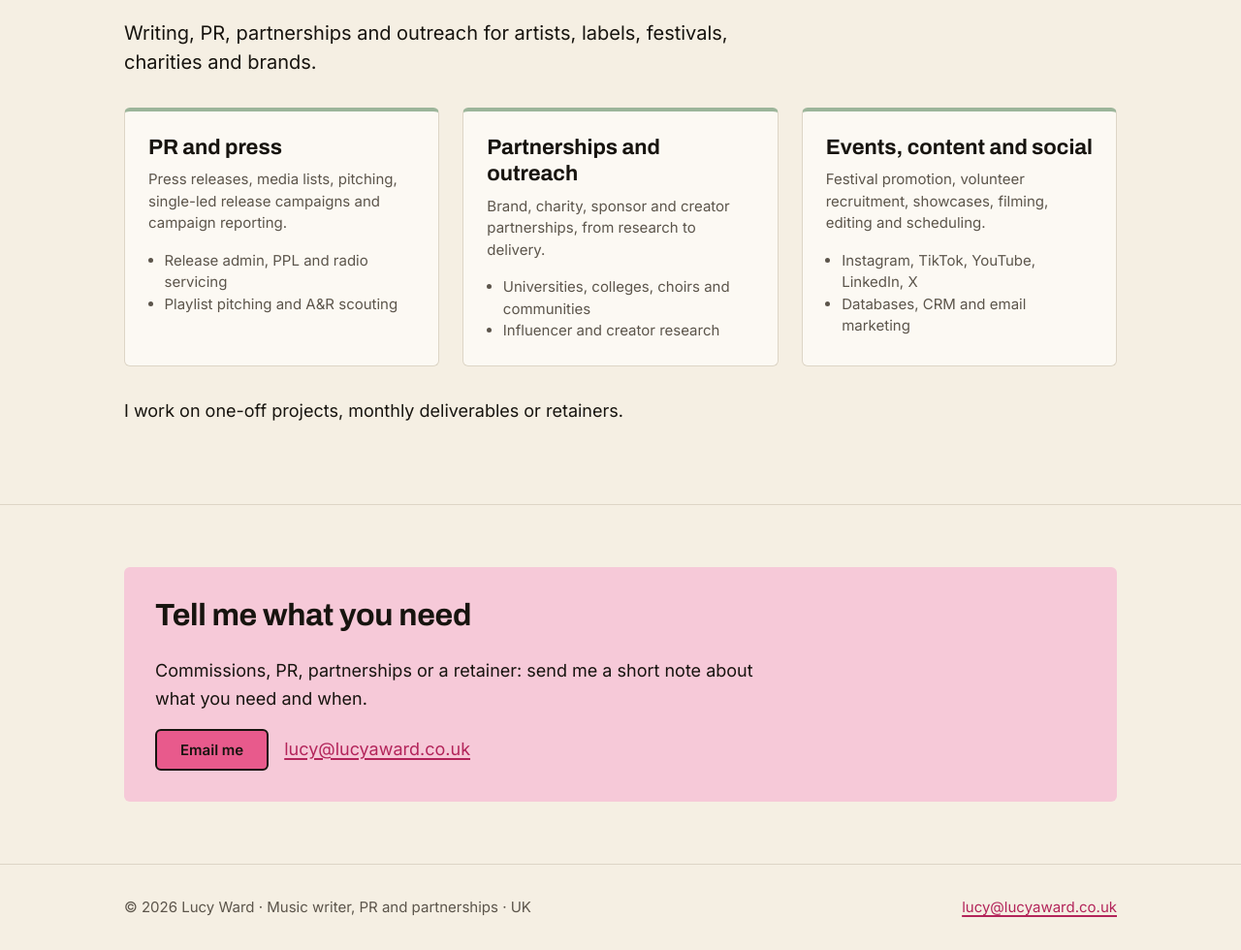
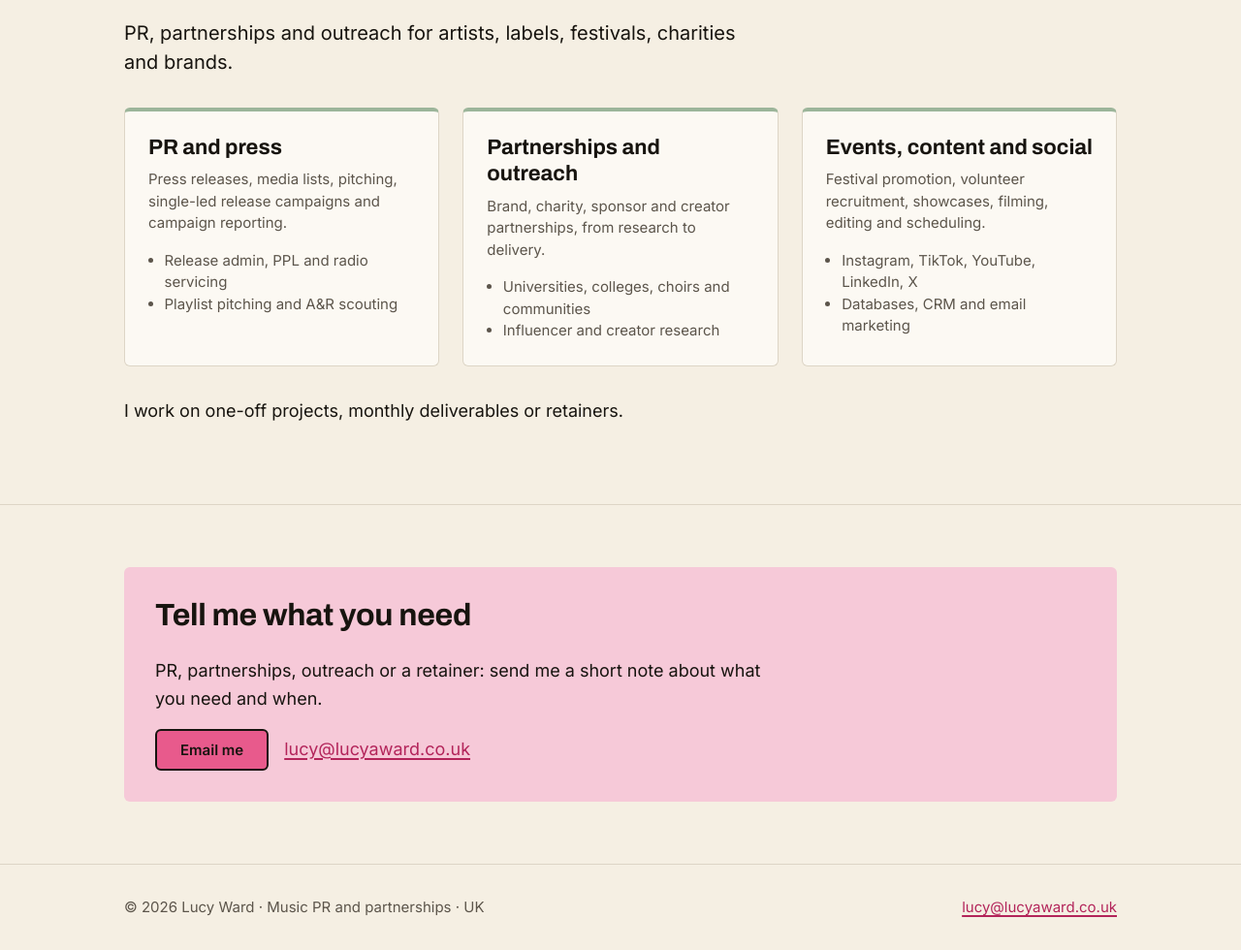
Before and after one commit to lucywxrd-creator/lucyaward.co.uk, a plain HTML site: page services.html in a window 1280 px wide. Shown: the part 224-1204 px from the top of the page at 97% size. Drawn offline with Linux system fonts and the light colour scheme.

Commit message:
Update services.html

```diff
--- a/services.html
+++ b/services.html
@@ -4,9 +4,9 @@
 <meta charset="utf-8">
 <meta name="viewport" content="width=device-width, initial-scale=1">
 <title>Services · Lucy Ward</title>
-<meta name="description" content="Music writing, PR and press, partnerships and outreach, events, content and social from Lucy Ward, a UK freelance music journalist and PR.">
+<meta name="description" content="PR and press, partnerships and outreach, events, content and social from Lucy Ward, a UK freelance music PR.">
 <meta property="og:title" content="Services · Lucy Ward">
-<meta property="og:description" content="Music writing, PR and press, partnerships and outreach, events, content and social from Lucy Ward, a UK freelance music journalist and PR.">
+<meta property="og:description" content="PR and press, partnerships and outreach, events, content and social from Lucy Ward, a UK freelance music PR.">
 <link rel="icon" href="/favicon.ico" sizes="48x48">
 <link rel="icon" href="/favicon.svg" type="image/svg+xml">
 <link rel="apple-touch-icon" href="/apple-touch-icon.png">
@@ -28,7 +28,7 @@
 <section class="hero hero-page"><div class="wrap">
 <p class="label">Services</p>
 <h1 class="display page-title">What I do</h1>
-<p class="lead">Writing, PR, partnerships and outreach for artists, labels, festivals, charities and brands.</p>
+<p class="lead">PR, partnerships and outreach for artists, labels, festivals, charities and brands.</p>
 </div></section>
 <section class="block block-first"><div class="wrap">
 <div class="grid grid-3"><div class="card card-pr"><h3>PR and press</h3><p>Press releases, media lists, pitching, single-led release campaigns and campaign reporting.</p><ul><li>Release admin, PPL and radio servicing</li><li>Playlist pitching and A&amp;R scouting</li></ul></div><div class="card card-pr"><h3>Partnerships and outreach</h3><p>Brand, charity, sponsor and creator partnerships, from research to delivery.</p><ul><li>Universities, colleges, choirs and communities</li><li>Influencer and creator research</li></ul></div><div class="card card-pr"><h3>Events, content and social</h3><p>Festival promotion, volunteer recruitment, showcases, filming, editing and scheduling.</p><ul><li>Instagram, TikTok, YouTube, LinkedIn, X</li><li>Databases, CRM and email marketing</li></ul></div></div>
@@ -37,13 +37,13 @@
 <section class="block"><div class="wrap">
 <div class="panel">
 <h2>Tell me what you need</h2>
-<p>Commissions, PR, partnerships or a retainer: send me a short note about what you need and when.</p>
+<p>PR, partnerships, outreach or a retainer: send me a short note about what you need and when.</p>
 <div class="actions"><a class="btn btn-primary" href="mailto:lucy@lucyaward.co.uk?subject=Enquiry%20via%20lucyaward.co.uk">Email me</a><a href="mailto:lucy@lucyaward.co.uk?subject=Enquiry%20via%20lucyaward.co.uk">lucy@lucyaward.co.uk</a></div>
 </div>
 </div></section>
 </main>
 <footer class="site-footer"><div class="wrap">
-<span>© 2026 Lucy Ward · Music writer, PR and partnerships · UK</span>
+<span>© 2026 Lucy Ward · Music PR and partnerships · UK</span>
 <a href="mailto:lucy@lucyaward.co.uk?subject=Enquiry%20via%20lucyaward.co.uk">lucy@lucyaward.co.uk</a>
 </div></footer>
 </body>
```
